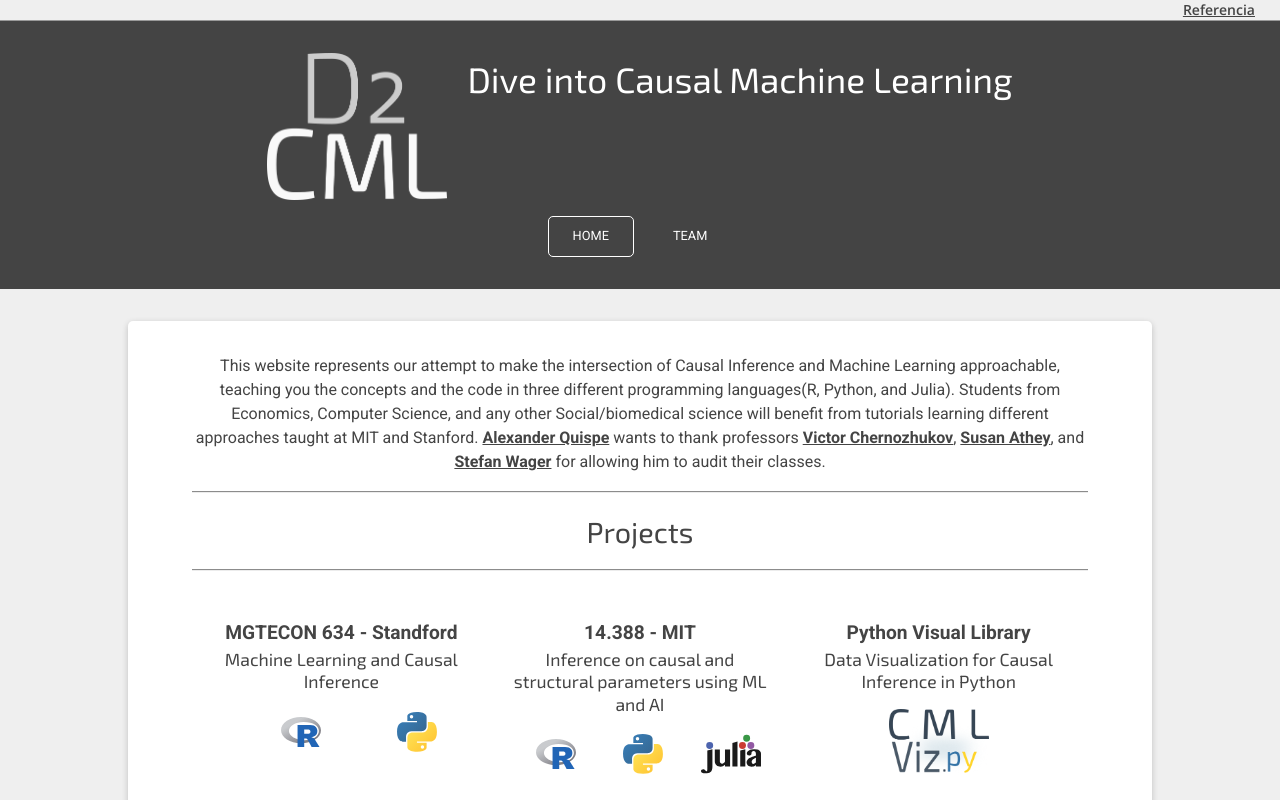
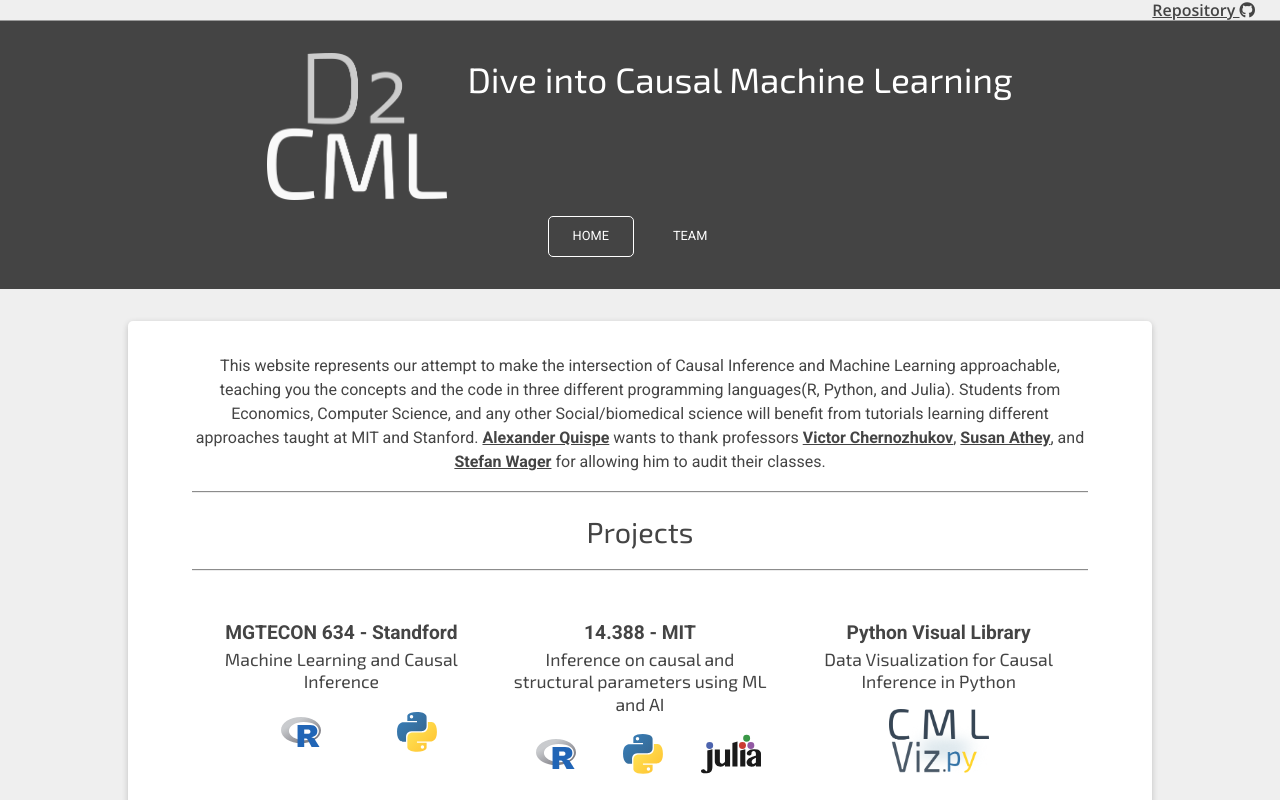
Before and after one commit to d2cml-ai/d2cml.ai, a plain HTML site: page index.html in a window 1280 px wide. Shown: the top 800 px of the page. Drawn offline with nearby package versions, Linux system fonts and the light colour scheme; a web font is replaced by a local one.

Commit message:
repository

```diff
--- a/css/menubar-20200503.css
+++ b/css/menubar-20200503.css
@@ -15,8 +15,9 @@ body {
   align-items: center;
   font-family: 'Open Sans', sans-serif;
   color: #444;
+  text-align: center;
   font-weight: 600;
-  font-size:14px;
+  font-size:16px;
   line-height: 1;
   border-bottom:1px solid #9a9a9a;
   padding: 0 25px;
@@ -36,6 +37,7 @@ body {
 .qemb .qemb-menu {
   display:flex;
   align-items: center;
+  /* size: 22px; */
 }
 .qemb .qemb-groups {
   display: flex;
--- a/index.html
+++ b/index.html
@@ -13,6 +13,7 @@
     <link rel="stylesheet" href="css/main.css">
     <link rel="stylesheet" href="css/css.css">
     <link rel="stylesheet" href="css/estilos.css">
+    <script src="https://kit.fontawesome.com/524ee0f7ae.js" crossorigin="anonymous"></script>
 </head>
 
 <body class="language-python" data-new-gr-c-s-check-loaded="8.900.0" data-gr-ext-installed="">
@@ -26,10 +27,8 @@
             <div class="qemb-menu">
                 <ul class="qemb-groups">
                     <li>
-                        <a href="" target="_blank">
-                            <span>
-                            Referencia
-                            </span>
+                        <a href="https://github.com/d2cml-ai" target="_blank">
+                            <span>Repository  <i class="fa-brands fa-github"></i> </span>
                         </a>
                     </li>
                 </ul>
```
